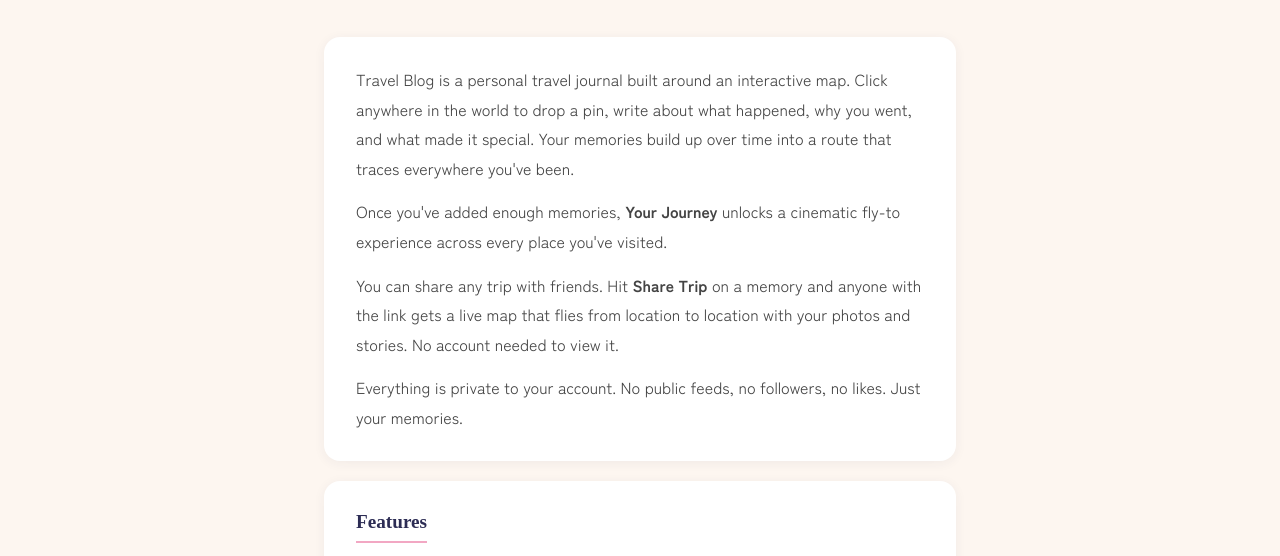
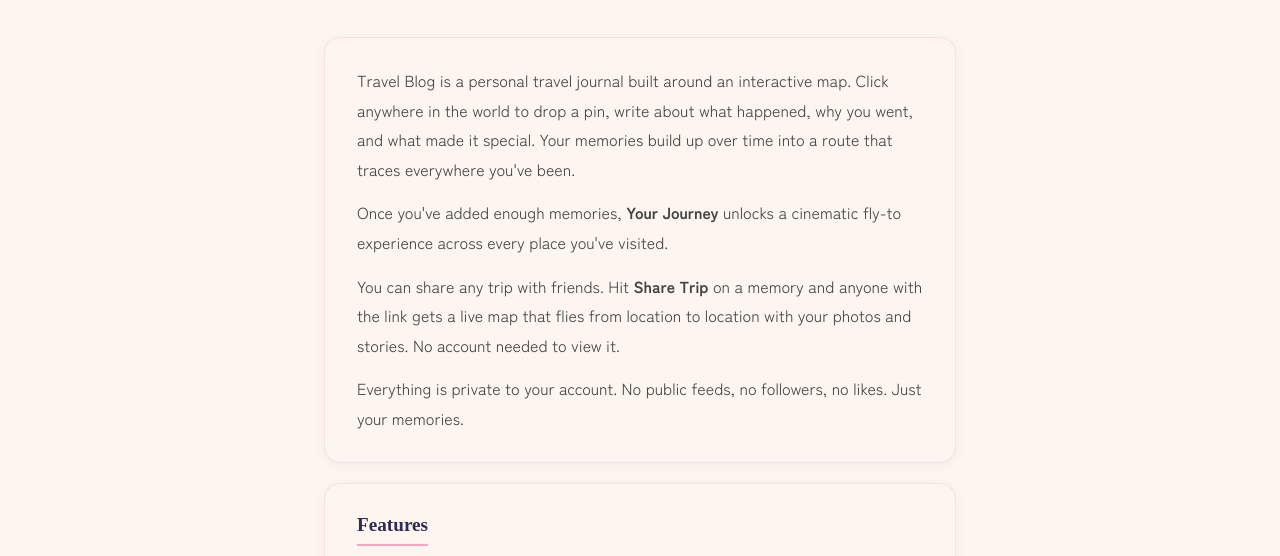
Before and after one commit to sjbmcg/tra-travels, a website: page public/about.html in a window 1280 px wide. Shown: the part 176-732 px from the top of the page. Drawn offline with Linux system fonts and the light colour scheme; a web font is replaced by a local one.

Commit message:
fix about page section cards — cream background, sakura border, no gradient bleed

```diff
--- a/public/styles.css
+++ b/public/styles.css
@@ -574,7 +574,8 @@
 
 /* ── About Page ─────────────────────────────────────────── */
 .about-section {
-    background: white;
+    background: var(--paper);
+    border: 1px solid rgba(242,167,195,0.3);
     border-radius: 16px;
     padding: 28px 32px;
     margin-bottom: 20px;
```
